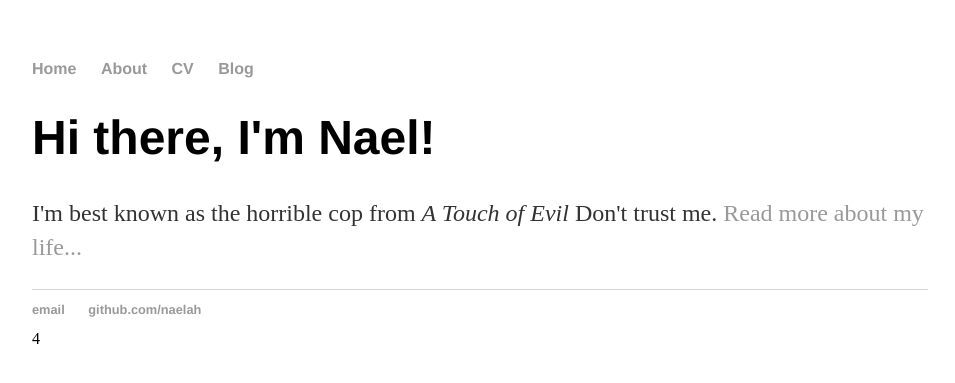
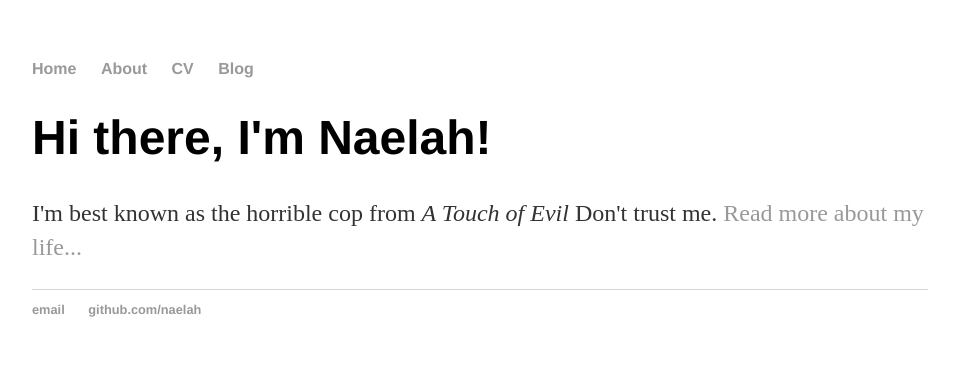
Before and after one commit to naelah/naelah.github.io-old, a Jekyll site: the page built from index.html, in a window 1280 px wide. Shown: the top 383 px of the page, without its empty margins (160-1115 px from the left). Built offline with Jekyll 4.4.1, drawn with Linux system fonts in a browser that asks for light colours.

Commit message:
Update index.html

```diff
--- a/index.html
+++ b/index.html
@@ -1,31 +1,8 @@
-<!DOCTYPE html>
-<html>
-	<head>
-		<title>Naelah Nordin</title>
-		<!-- link to main stylesheet -->
-		<link rel="stylesheet" type="text/css" href="/css/main.css">
-	</head>
-	<body>
-		<nav>
-    		<ul>
-        		<li><a href="/">Home</a></li>
-	        	<li><a href="/about">About</a></li>
-        		<li><a href="/cv">CV</a></li>
-        		<li><a href="/blog">Blog</a></li>
-    		</ul>
-		</nav>
-		<div class="container">
-    		<div class="blurb">
-        		<h1>Hi there, I'm Nael!</h1>
-				<p>I'm best known as the horrible cop from <em>A Touch of Evil</em> Don't trust me. <a href="/about">Read more about my life...</a></p>
-    		</div><!-- /.blurb -->
-		</div><!-- /.container -->
-		<footer>
-    		<ul>
-        		<li><a href="mailto:naelahnordin@gmail.com">email</a></li>
-        		<li><a href="https://github.com/naelah">github.com/naelah</a></li>
-			</ul>
-		</footer>
-	</body>
-</html>
-4
+---
+layout: default
+title: Naelah, Software Artist
+---
+<div class="blurb">
+	<h1>Hi there, I'm Naelah!</h1>
+	<p>I'm best known as the horrible cop from <em>A Touch of Evil</em> Don't trust me. <a href="/about">Read more about my life...</a></p>
+</div><!-- /.blurb -->
```
